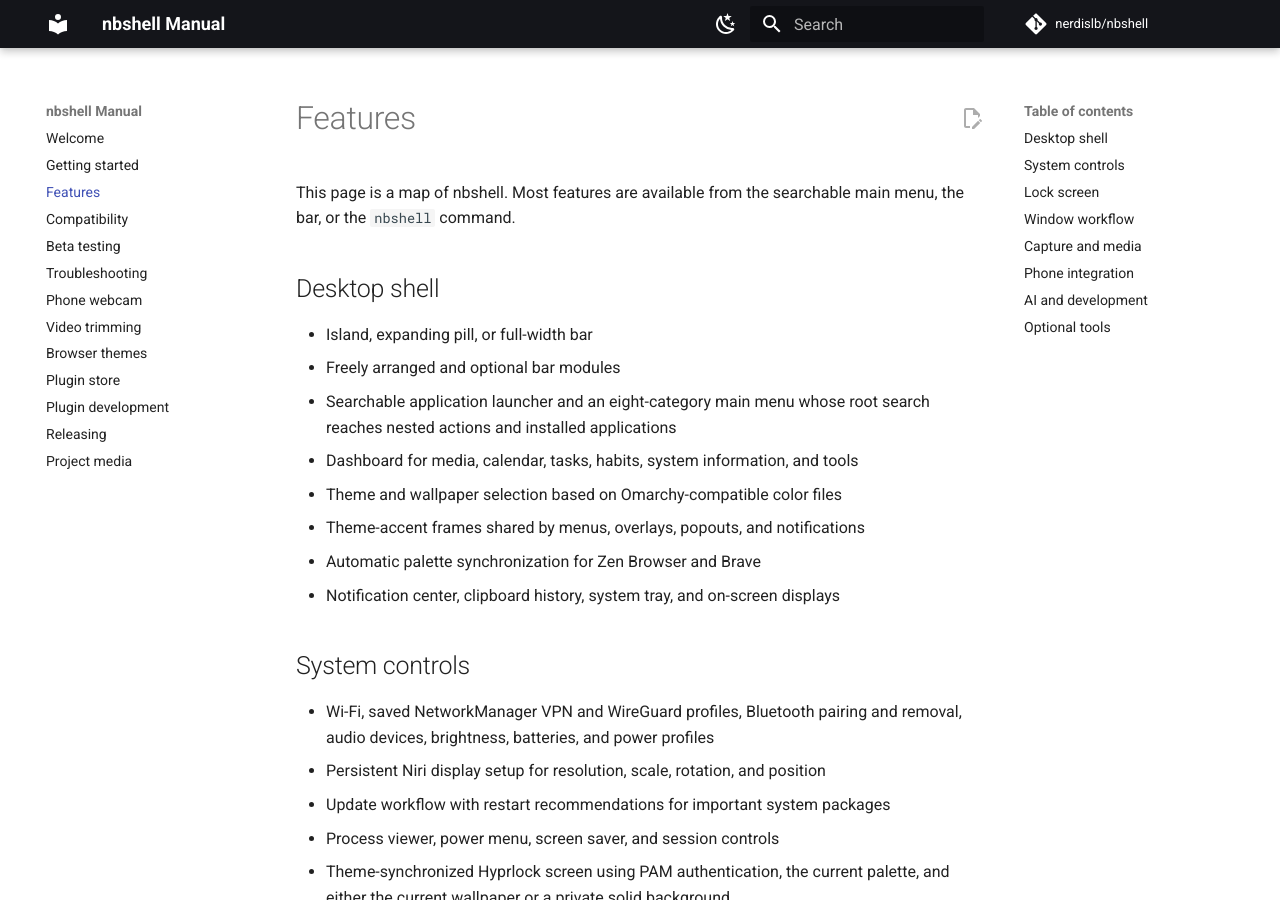
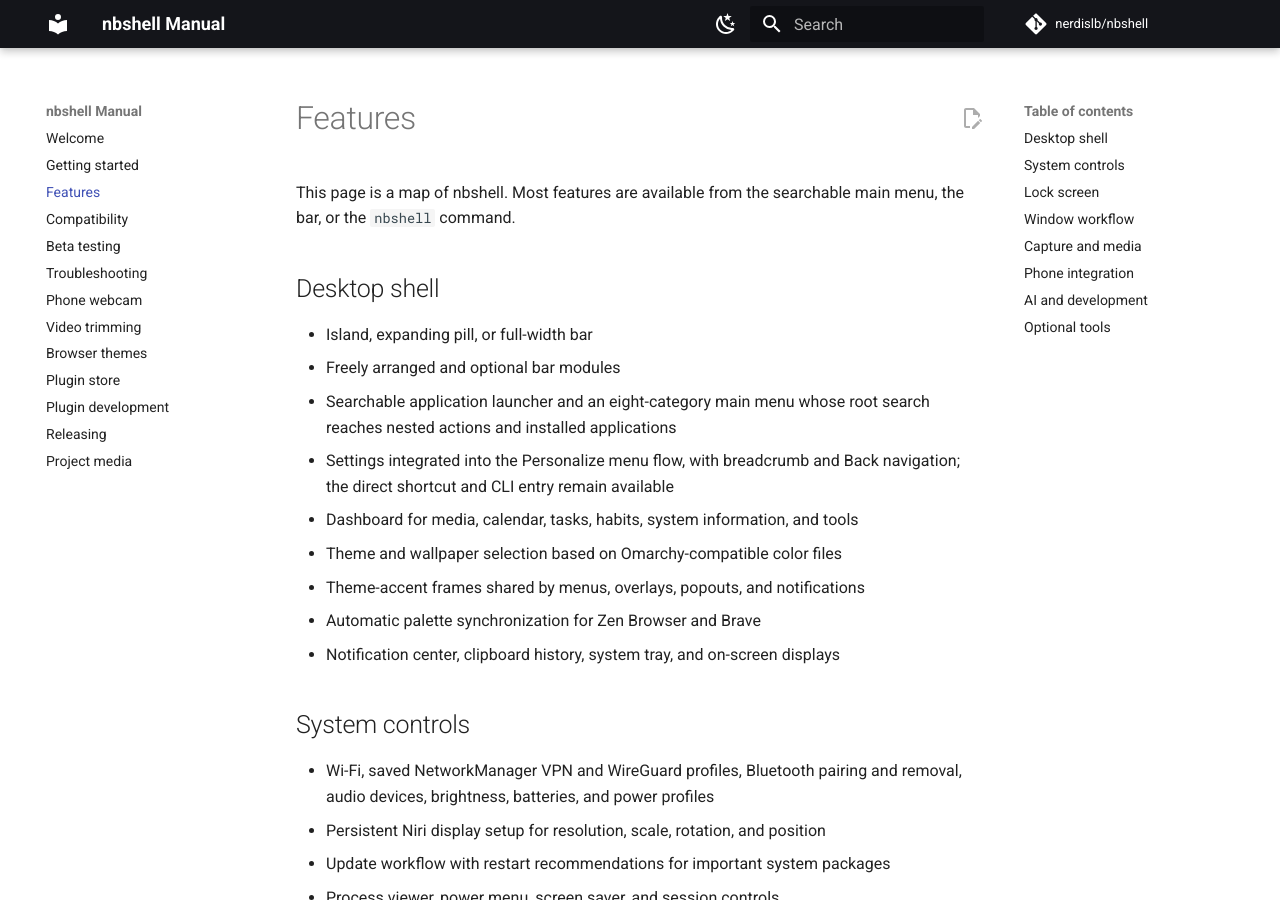
Before and after one commit to nerdislb/nbshell, an MkDocs documentation site: the page built from docs/features.md, in a window 1280 px wide and 900 px high. Built offline with MkDocs 1.6.1 and Material for MkDocs 9.7.7, drawn with Linux system fonts in a browser that asks for light colours; comment, search, counter and statistics services are not loaded.

Commit message:
Integrate settings into main menu

```diff
--- a/docs/features.md
+++ b/docs/features.md
@@ -9,6 +9,8 @@
 - Freely arranged and optional bar modules
 - Searchable application launcher and an eight-category main menu whose root
   search reaches nested actions and installed applications
+- Settings integrated into the Personalize menu flow, with breadcrumb and
+  Back navigation; the direct shortcut and CLI entry remain available
 - Dashboard for media, calendar, tasks, habits, system information, and tools
 - Theme and wallpaper selection based on Omarchy-compatible color files
 - Theme-accent frames shared by menus, overlays, popouts, and notifications
```
Also changed, not shown: CHANGELOG.md (+3 -0 lines), 6 other files.
